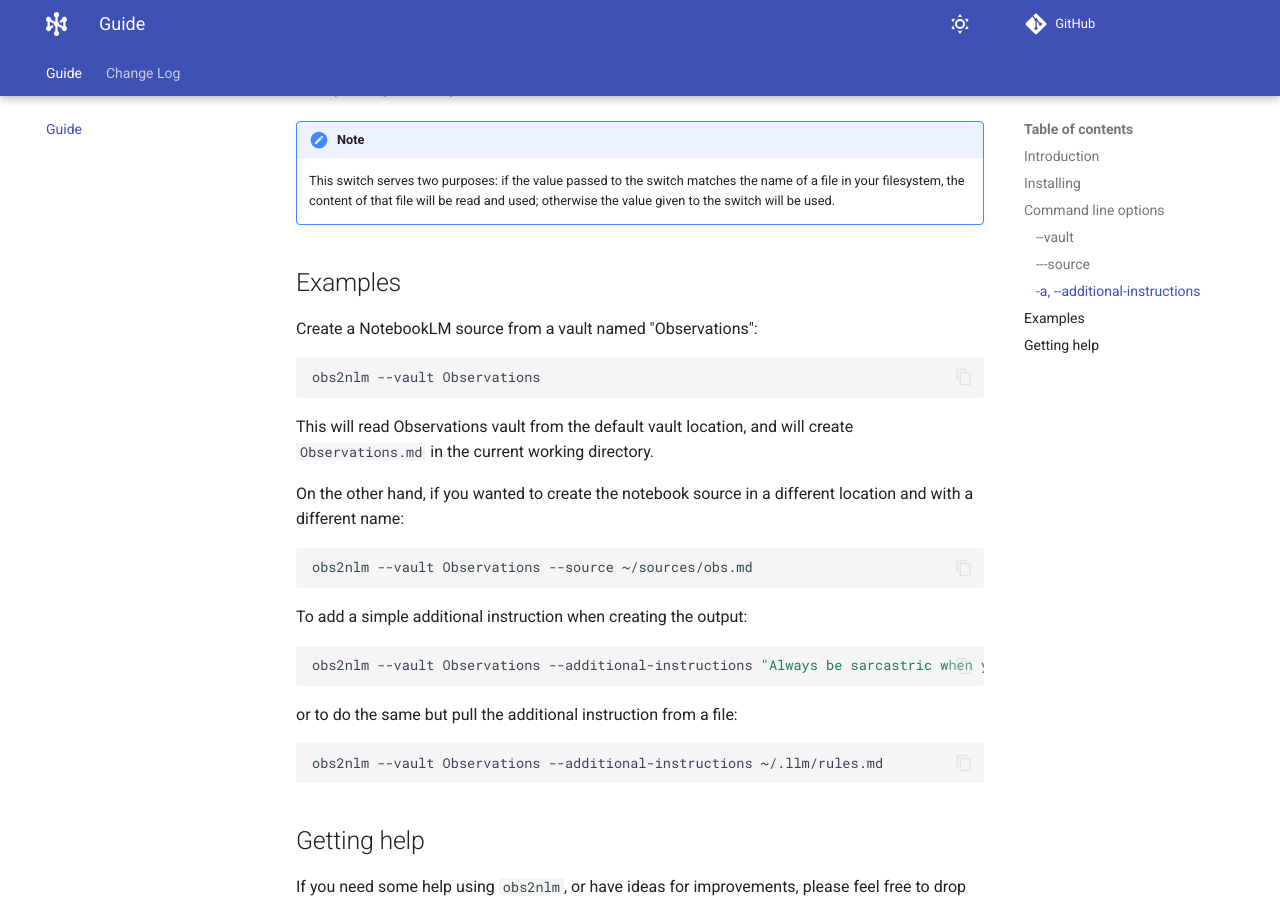
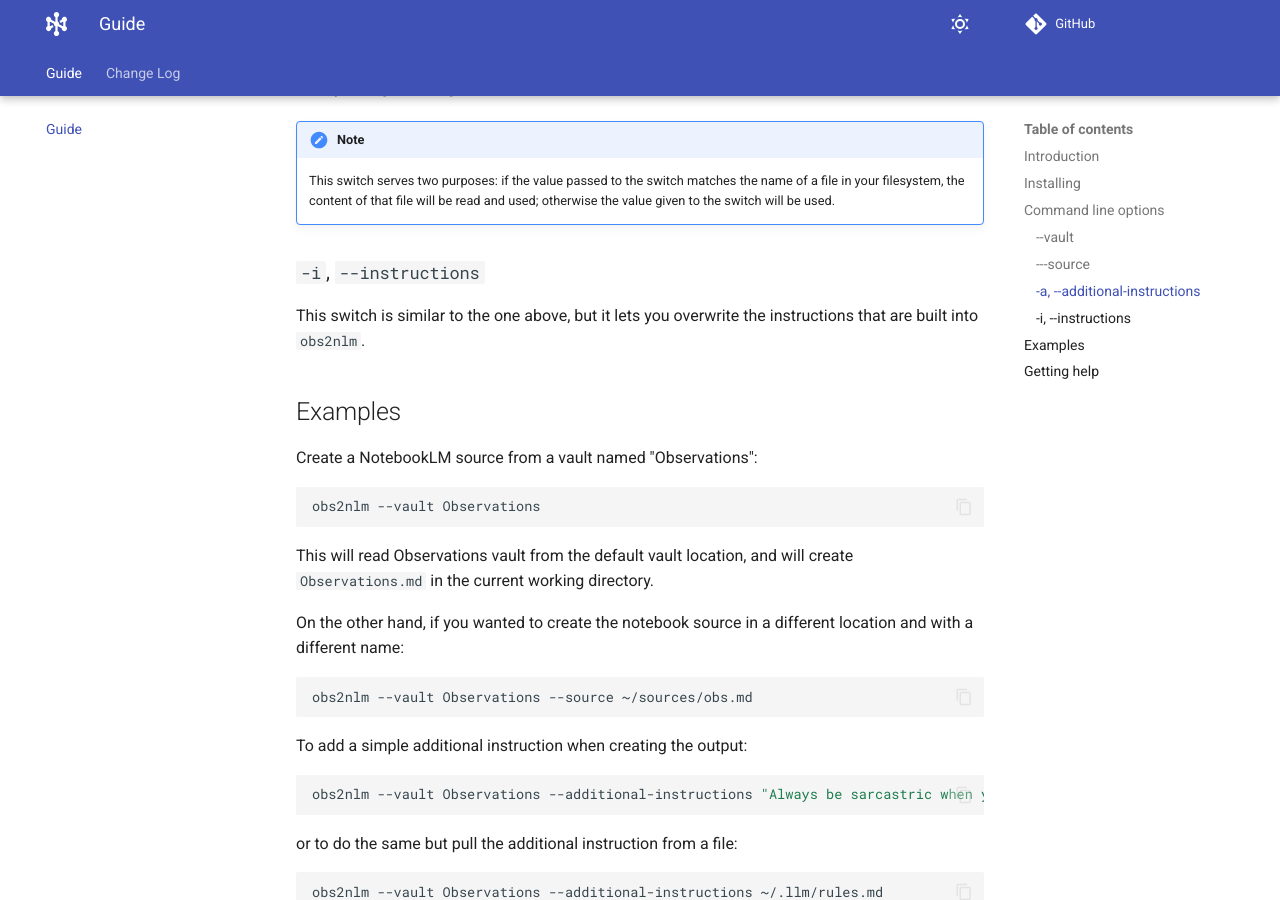
Before and after one commit to davep/obs2nlm, an MkDocs documentation site: the page built from docs/index.md, in a window 1280 px wide and 900 px high, scrolled down 1802 px. Built offline with MkDocs 1.6.1 and Material for MkDocs 9.7.7, drawn with Linux system fonts in a browser that asks for light colours; comment, search, counter and statistics services are not loaded.

Commit message:
:sparkles: Tweak the instructions and allow overriding them

```diff
--- a/docs/index.md
+++ b/docs/index.md
@@ -91,6 +91,11 @@
     matches the name of a file in your filesystem, the content of that file
     will be read and used; otherwise the value given to the switch will be used.
 
+### `-i`, `--instructions`
+
+This switch is similar to the one above, but it lets you overwrite the
+instructions that are built into `obs2nlm`.
+
 ## Examples
 
 Create a NotebookLM source from a vault named "Observations":
```
Also changed, not shown: ChangeLog.md (+8 -0 lines), 1 other file.
